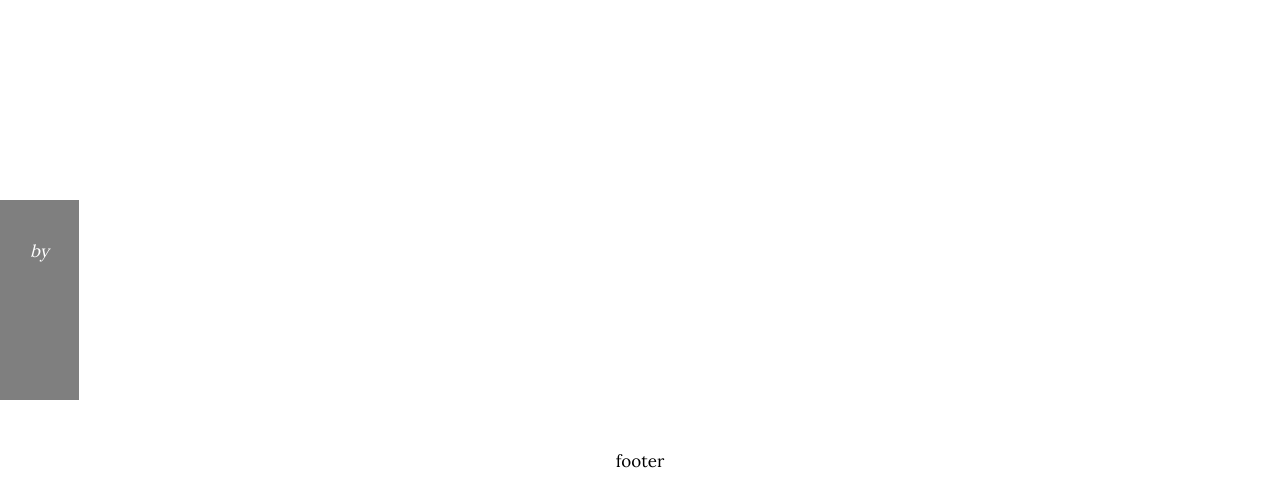
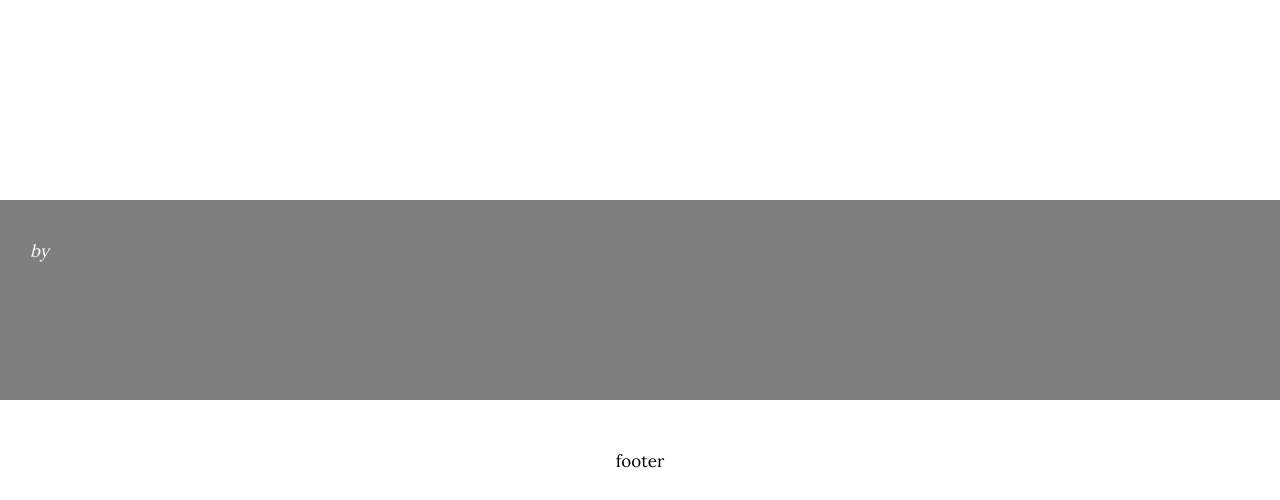
Before and after one commit to dellsystem/ctlibre.com, a Django app: template templates/home.html in a window 1280 px wide. Shown: the part 300-800 px from the top of the page. Run offline with Django 3.2, Linux system fonts and the light colour scheme; the template is opened without the code that fills it, so the values that code supplies are empty; style sheets or scripts are compiled from the project's sources; some libraries are stand-ins or nearby versions.

Commit message:
Fix block-wrapper width on homepage

```diff
--- a/static/css/ctlibre.less
+++ b/static/css/ctlibre.less
@@ -134,12 +134,12 @@ body {
         position: absolute;
         bottom: 0;
         left: 0;
+        right: 0;
     }
 
     .block {
         box-sizing: border-box;
         padding: 30px;
-        width: 100%;
         height: 200px;
         background: rgba(0, 0, 0, 0.5);
         color: #fff;
```
